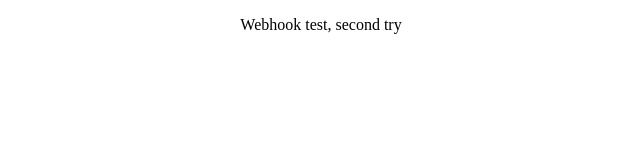
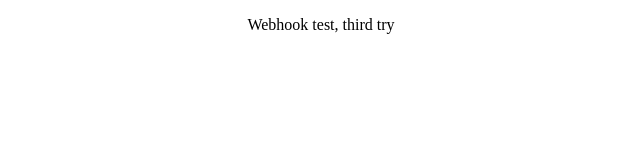
Before and after one commit to gleisonbs/adote-um-pet, a React (Create React App) app: page / in a window 1280 px wide. Shown: the top 160 px of the page, without its empty margins (319-959 px from the left). Built offline with nearby package versions, Linux system fonts and the light colour scheme.

Commit message:
I swear, now it will be working

```diff
--- a/src/components/app/App.js
+++ b/src/components/app/App.js
@@ -4,7 +4,7 @@ import './App.css';
 export default function App() {
   return (
     <div className="App">
-      <p>Webhook test, second try</p>
+      <p>Webhook test, third try</p>
     </div>
   );
 }
```
